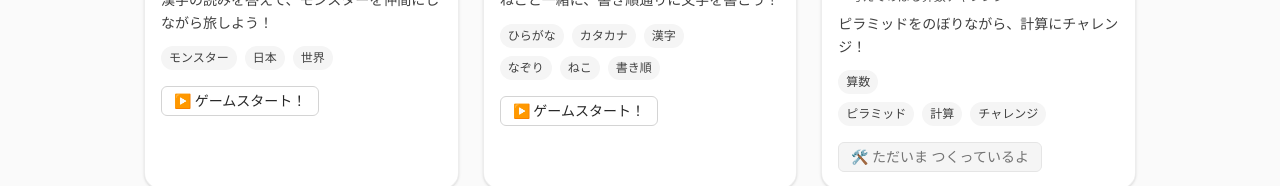
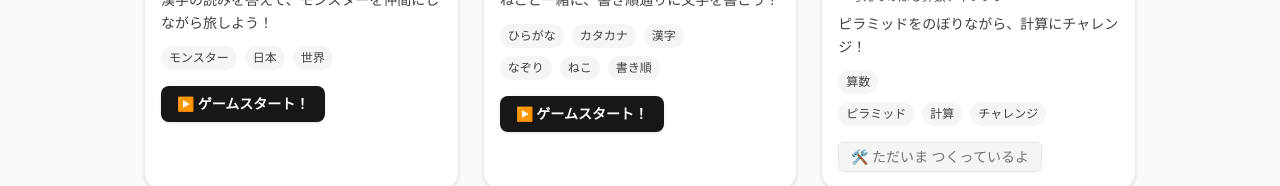
Before and after one commit to shimimasa/gamanavi-portfolio, a Next.js app: page /works in a window 1280 px wide. Shown: the part 559-745 px from the top of the page. Built offline with nearby package versions, Linux system fonts and the light colour scheme.

Commit message:
refactor: enhance LinkButton component in WorkCard for improved styling and variant support

```diff
--- a/src/components/WorkCard.js
+++ b/src/components/WorkCard.js
@@ -2,15 +2,24 @@
 
 import Image from "next/image";
 
-function LinkButton({ href, children }) {
+function LinkButton({ href, children, variant = "secondary" }) {
   if (!href || href.trim().length === 0) return null;
+
+  const base =
+    "inline-flex items-center justify-center rounded-lg px-4 py-2 text-sm font-semibold transition focus-visible:outline-none focus-visible:ring-2 focus-visible:ring-neutral-900 focus-visible:ring-offset-2";
+
+  const styles =
+    variant === "primary"
+      ? "bg-neutral-900 text-white shadow-sm hover:bg-neutral-800 active:translate-y-px"
+      : "border border-neutral-300 bg-white text-neutral-900 hover:bg-neutral-50";
+
   return (
     <a
       href={href}
       target="_blank"
       rel="noreferrer"
       onClick={(e) => e.stopPropagation()}
-      className="inline-flex items-center justify-center rounded-md border border-neutral-300 px-3 py-1 text-sm font-medium text-neutral-800 hover:border-neutral-900 hover:bg-neutral-50 focus-visible:outline-none focus-visible:ring-2 focus-visible:ring-neutral-900 focus-visible:ring-offset-2"
+      className={[base, styles].join(" ")}
     >
       {children}
     </a>
@@ -137,17 +146,23 @@ export default function WorkCard({ work }) {
           )}
         </div>
 
-        <div className="mt-auto flex flex-wrap gap-2 pt-4">
+        <div className="mt-auto flex flex-wrap items-center gap-2 pt-4">
           {/* 主ボタン（文言はUI側で固定。URLは links.play を参照） */}
           {isWip ? (
             <span className="inline-flex items-center justify-center rounded-md border border-neutral-200 bg-neutral-100 px-3 py-1 text-sm font-medium text-neutral-500">
               🛠 ただいま つくっているよ
             </span>
           ) : (
-            <LinkButton href={playUrl}>▶ ゲームスタート！</LinkButton>
+            <LinkButton href={playUrl} variant="primary">
+                          ▶ ゲームスタート！
+                        </LinkButton>
           )}
-          <LinkButton href={work.links?.github}>GitHub</LinkButton>
-          <LinkButton href={work.links?.note}>note</LinkButton>
+          <LinkButton href={work.links?.github} variant="secondary">
+            GitHub
+          </LinkButton>
+          <LinkButton href={work.links?.note} variant="secondary">
+            note
+          </LinkButton>
         </div>
       </div>
     </article>
```
